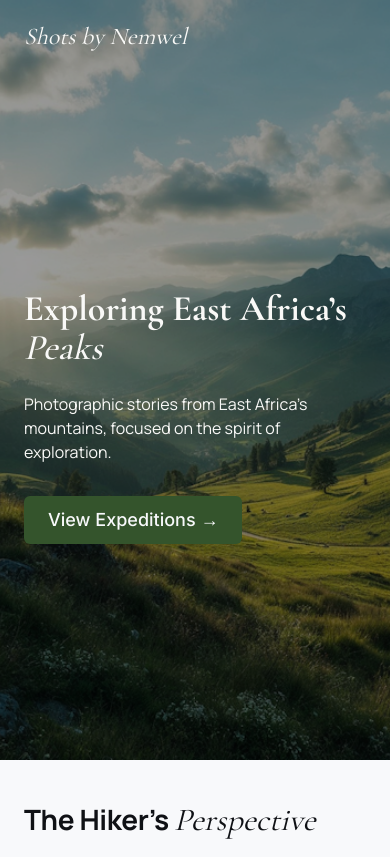
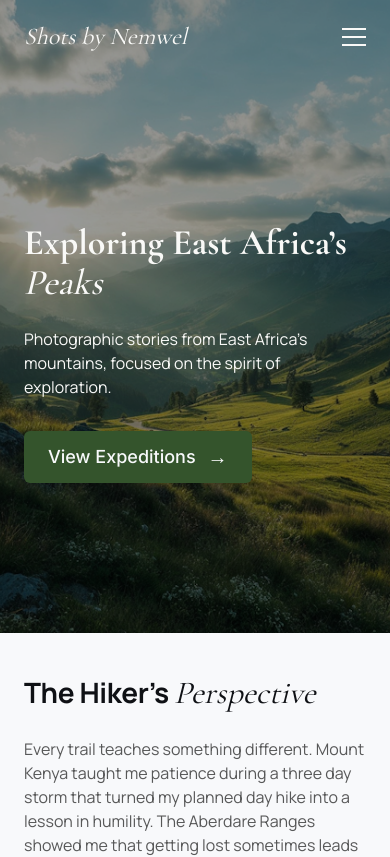
Before and after one commit to letsspice/shotsbynemwel, a Next.js app: page / in a window 390 px wide. Shown: the top 857 px of the page. Built offline with nearby package versions, Linux system fonts and the light colour scheme.

Commit message:
Style the hero section such that it has a mobile friendly design

```diff
--- a/app/components/sections/Hero.tsx
+++ b/app/components/sections/Hero.tsx
@@ -1,10 +1,15 @@
+"use client";
+
+import { useState } from "react";
 import Image from "next/image";
 import Link from "next/link";
 import heroImage from "@/app/assets/hero/shotbynemwel-hero.png";
 
 export default function Hero() {
+  const [isMenuOpen, setIsMenuOpen] = useState(false);
+
   return (
-    <header className="relative min-h-[90vh] w-full overflow-hidden">
+    <header className="relative min-h-[75vh] md:min-h-[90vh] w-full overflow-hidden">
       {/* Background Image */}
       <Image
         src={heroImage}
@@ -19,13 +24,14 @@ export default function Hero() {
       <div className="absolute inset-0 bg-black/40" aria-hidden />
 
       {/* Content */}
-      <div className="relative z-10 flex min-h-[90vh] flex-col">
+      <div className="relative z-10 flex min-h-[75vh] md:min-h-[90vh] flex-col">
         {/* Navigation */}
         <nav className="flex items-center justify-between px-6 py-6 md:px-section-x">
-          <Link href="/" className="logo">
+          <Link href="/" className="logo z-50 cursor-pointer">
             Shots by Nemwel
           </Link>
 
+          {/* Desktop Menu */}
           <ul className="hidden gap-8 md:flex">
             {["Expeditions", "Gallery", "Trail Notes", "Contact"].map(
               (item) => (
@@ -40,6 +46,40 @@ export default function Hero() {
               )
             )}
           </ul>
+
+          {/* Mobile Menu Icon (Visible only on small screens) */}
+          <button
+            className="flex cursor-pointer flex-col gap-1.5 z-50 md:hidden"
+            aria-label="Toggle Menu"
+            onClick={() => setIsMenuOpen(!isMenuOpen)}
+          >
+            <span className={`h-0.5 w-6 bg-offwhite transition-all duration-300 ${isMenuOpen ? "translate-y-2 rotate-45" : ""}`}></span>
+            <span className={`h-0.5 w-6 bg-offwhite transition-all duration-300 ${isMenuOpen ? "opacity-0" : "opacity-100"}`}></span>
+            <span className={`h-0.5 w-6 bg-offwhite transition-all duration-300 ${isMenuOpen ? "-translate-y-2 -rotate-45" : ""}`}></span>
+          </button>
+
+          {/* Mobile Menu Overlay */}
+          <div
+            className={`fixed inset-0 z-40 flex flex-col items-center justify-center bg-dark/95 transition-transform duration-500 ease-in-out md:hidden ${
+              isMenuOpen ? "translate-x-0" : "translate-x-full"
+            }`}
+          >
+            <ul className="flex flex-col items-center gap-10">
+              {["Expeditions", "Gallery", "Trail Notes", "Contact"].map(
+                (item) => (
+                  <li key={item}>
+                    <Link
+                      href={`#${item.toLowerCase().replace(" ", "-")}`}
+                      className="text-3xl font-serif italic text-offwhite"
+                      onClick={() => setIsMenuOpen(false)}
+                    >
+                      {item}
+                    </Link>
+                  </li>
+                )
+              )}
+            </ul>
+          </div>
         </nav>
 
         {/* Hero Content */}
@@ -63,7 +103,8 @@ export default function Hero() {
               href="#"
               className="btn-primary inline-flex items-center gap-3 rounded-md px-6 py-3 transition-transform hover:scale-[1.02] focus-visible:outline focus-visible:outline-2 focus-visible:outline-offset-4 focus-visible:outline-offwhite"
             >
-              View Expeditions →
+              View Expeditions
+              <span className="text-xl">→</span>
             </Link>
           </div>
         </div>
```
